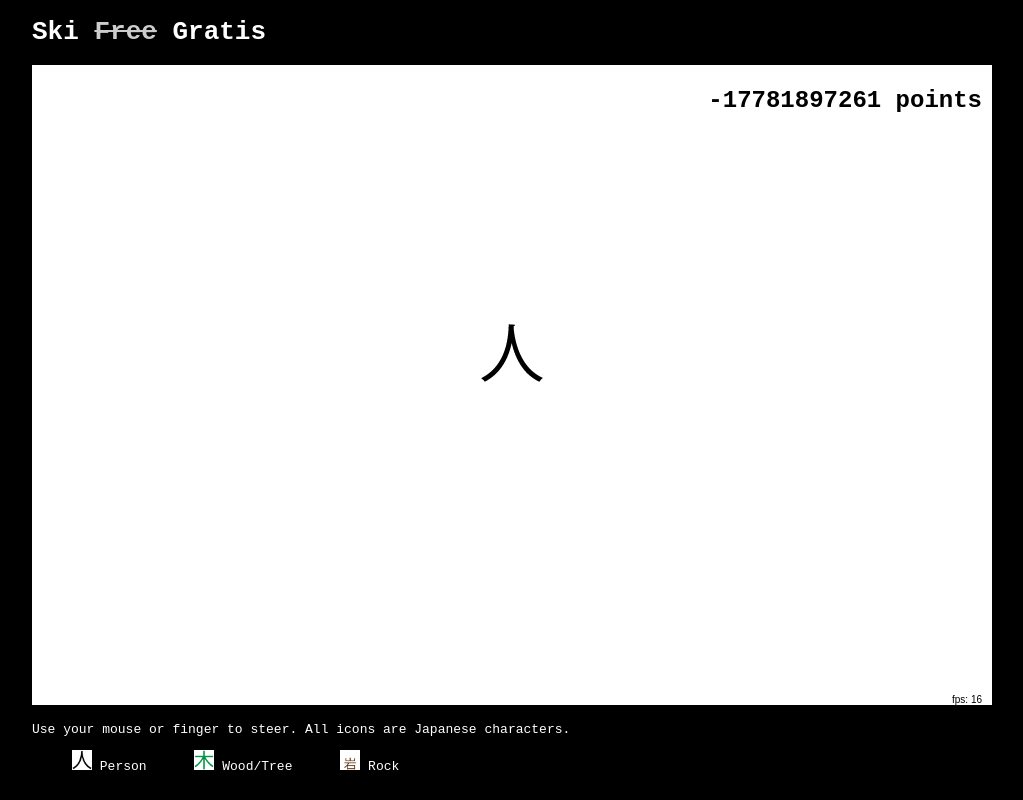
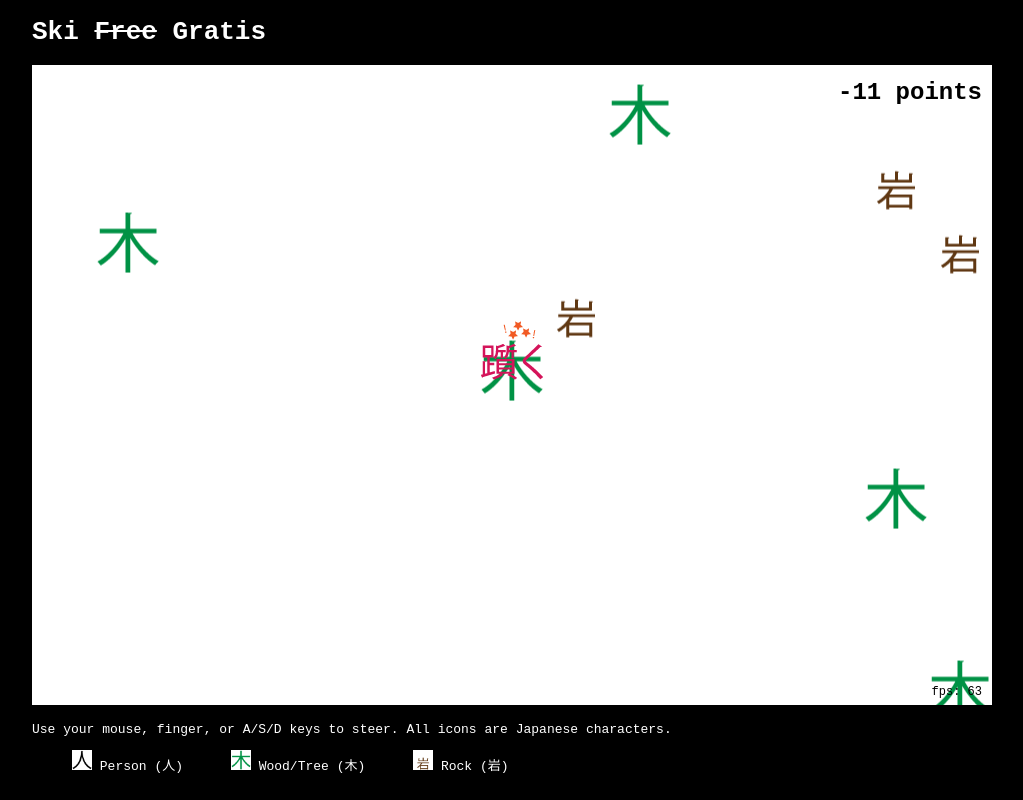
Before and after one commit to sugendran/ski-gratis, a website built with Vite: page index.html in a window 1280 px wide. Shown: the whole page, without its empty margins (128-1151 px from the left). Built offline with nearby package versions, Linux system fonts and the light colour scheme.

Commit message:
Rewrite game in TypeScript with zero dependencies
Replaced the CreateJS/TweenJS implementation with pure HTML5 Canvas
and requestAnimationFrame. Same gameplay, same kanji sprites, same
bear mechanic. Added Vite for dev/build tooling.

README now includes a tutorial explaining how scrolling games work:
grid wrapping, the illusion of movement, collision detection, and
the game loop.

Prompt: "I made this game 14 years ago. the libraries etc are all dead.
Do you think you can revive it? I'm fine if you rewrite this in typescript"
+ "can you add a tutorial in the readme"

Co-Authored-By: Claude Opus 4.6 (1M context) <noreply@anthropic.com>

```diff
--- a/index.html
+++ b/index.html
@@ -1,44 +1,25 @@
 <!DOCTYPE html>
 <html lang="en">
   <head>
-		<link rel="stylesheet" type="text/css" href="skifree.css" />
+    <meta charset="UTF-8" />
     <meta name="viewport" content="width=960, initial-scale=1" />
     <title>Ski Gratis - By Sugendran</title>
-		<!-- cdn script src="http://code.createjs.com/easeljs-0.4.1.min.js" -->
-		<script type="text/javascript" src="easeljs-1.0.0.min.js"></script>
-		<script type="text/javascript" src="tweenjs-1.0.0.min.js"></script>
-		<script type="text/javascript" src="skifree.js"></script>
-
+    <link rel="stylesheet" href="skifree.css" />
   </head>
   <body>
     <div id="canvas-container">
-			<h1>Ski <strike>Free</strike> Gratis</h1>
+      <h1>Ski <s>Free</s> Gratis</h1>
       <canvas id="canvas" width="960" height="640"></canvas>
-			<p> Use your mouse or finger to steer. All icons are Japanese characters.</p>
+      <p>Use your mouse, finger, or A/S/D keys to steer. All icons are Japanese characters.</p>
       <dl class="legend">
-				<dt><img src="images/person.png" /></dt>
-				<dd>Person</dd>
-				<dt><img src="images/tree.png" /></dt>
-				<dd>Wood/Tree</dd>
-				<dt><img src="images/rock.png" /></dt>
-				<dd>Rock</dd>
+        <dt><img src="person.png" alt="Person" /></dt>
+        <dd>Person (人)</dd>
+        <dt><img src="tree.png" alt="Tree" /></dt>
+        <dd>Wood/Tree (木)</dd>
+        <dt><img src="rock.png" alt="Rock" /></dt>
+        <dd>Rock (岩)</dd>
       </dl>
     </div>
-		<script type="text/javascript">
-			skigratis("canvas");
-		</script>
-		<script type="text/javascript">
-
-		  var _gaq = _gaq || [];
-		  _gaq.push(['_setAccount', 'UA-943980-6']);
-		  _gaq.push(['_trackPageview']);
-
-		  (function() {
-		    var ga = document.createElement('script'); ga.type = 'text/javascript'; ga.async = true;
-		    ga.src = ('https:' == document.location.protocol ? 'https://ssl' : 'http://www') + '.google-analytics.com/ga.js';
-		    var s = document.getElementsByTagName('script')[0]; s.parentNode.insertBefore(ga, s);
-		  })();
-
-		</script>
+    <script type="module" src="/src/main.ts"></script>
   </body>
 </html>
--- /dev/null
+++ b/src/game.ts
@@ -0,0 +1,319 @@
+const TILE = 64;
+const HALF_TILE = TILE / 2;
+const DIFFICULTY = 28;
+
+type Cell = { type: "tree" | "rock"; img: HTMLImageElement } | null;
+
+interface Images {
+  person: HTMLImageElement;
+  crash: HTMLImageElement;
+  tree: HTMLImageElement;
+  rock: HTMLImageElement;
+  bear: HTMLImageElement;
+}
+
+function loadImage(src: string): Promise<HTMLImageElement> {
+  return new Promise((resolve, reject) => {
+    const img = new Image();
+    img.onload = () => resolve(img);
+    img.onerror = reject;
+    img.src = src;
+  });
+}
+
+async function loadImages(): Promise<Images> {
+  const [person, crash, tree, rock, bear] = await Promise.all([
+    loadImage("person.png"),
+    loadImage("crash.png"),
+    loadImage("tree.png"),
+    loadImage("rock.png"),
+    loadImage("bear.png"),
+  ]);
+  return { person, crash, tree, rock, bear };
+}
+
+export async function startGame(canvas: HTMLCanvasElement) {
+  const ctx = canvas.getContext("2d")!;
+  const W = canvas.width;
+  const H = canvas.height;
+  const images = await loadImages();
+
+  const maxCols = Math.floor(W / TILE) + 16;
+  const maxRows = Math.floor(H / TILE) + 8;
+
+  let offsetX = 0;
+  let offsetY = 0;
+  let direction = 0;
+  let crashed = false;
+  let crashTimer = 0;
+  let score = 0;
+  let speedBoost = 0;
+  let bearUnleashed = false;
+  let bearX = -TILE;
+  let bearY = -TILE;
+  let gameOver = false;
+  let bearFrame = 0;
+  let bearFrameTimer = 0;
+
+  const speedY = TILE / 1000;
+  const speedX = (2 * TILE) / 1000;
+
+  // Build grid
+  const grid: Cell[][] = [];
+  for (let r = 0; r < maxRows; r++) {
+    const row: Cell[] = [];
+    for (let c = 0; c < maxCols; c++) {
+      const roll = Math.floor(Math.random() * DIFFICULTY);
+      if (roll === 1) row.push({ type: "tree", img: images.tree });
+      else if (roll === 2) row.push({ type: "rock", img: images.rock });
+      else row.push(null);
+    }
+    grid.push(row);
+  }
+
+  function shiftPush<T>(arr: T[]) {
+    arr.push(arr.shift()!);
+  }
+  function popUnshift<T>(arr: T[]) {
+    arr.unshift(arr.pop()!);
+  }
+
+  // Speed increases every second
+  const speedInterval = setInterval(() => {
+    speedBoost = Math.min(8, speedBoost + speedY * 0.5);
+  }, 1000);
+
+  // Skier position (fixed on screen)
+  const skierX = W / 2;
+  const skierY = H / 2;
+
+  // Input
+  let mouseDown = false;
+
+  canvas.addEventListener("mousedown", () => (mouseDown = true));
+  canvas.addEventListener("mouseup", () => (mouseDown = false));
+  canvas.addEventListener("mouseleave", () => (mouseDown = false));
+  canvas.addEventListener("mousemove", (e) => {
+    if (!mouseDown || crashed) return;
+    const rect = canvas.getBoundingClientRect();
+    const mx = Math.round((e.clientX - rect.left) / TILE);
+    const px = Math.round(skierX / TILE);
+    const delta = mx - px;
+    if (delta < 0 && direction > -1) direction = -1;
+    else if (delta > 0 && direction < 1) direction = 1;
+    else if (delta === 0 && direction !== 0) direction = 0;
+  });
+
+  canvas.addEventListener("touchstart", (e) => {
+    e.preventDefault();
+    mouseDown = true;
+  });
+  canvas.addEventListener("touchend", () => (mouseDown = false));
+  canvas.addEventListener("touchmove", (e) => {
+    e.preventDefault();
+    if (crashed) return;
+    const touch = e.touches[0];
+    const rect = canvas.getBoundingClientRect();
+    const mx = Math.round((touch.clientX - rect.left) / TILE);
+    const px = Math.round(skierX / TILE);
+    const delta = mx - px;
+    if (delta < 0 && direction > -1) direction = -1;
+    else if (delta > 0 && direction < 1) direction = 1;
+    else if (delta === 0 && direction !== 0) direction = 0;
+  });
+
+  window.addEventListener("keypress", (e) => {
+    if (crashed) return;
+    if (e.key === "a" || e.key === "ArrowLeft") direction = -1;
+    else if (e.key === "s" || e.key === "ArrowDown") direction = 0;
+    else if (e.key === "d" || e.key === "ArrowRight") direction = 1;
+  });
+
+  window.addEventListener("keydown", (e) => {
+    if (crashed) return;
+    if (e.key === "ArrowLeft") direction = -1;
+    else if (e.key === "ArrowDown") direction = 0;
+    else if (e.key === "ArrowRight") direction = 1;
+  });
+
+  function cellScreenPos(row: number, col: number): [number, number] {
+    return [offsetX + col * TILE, offsetY + row * TILE + maxRows];
+  }
+
+  function checkCollision(): boolean {
+    for (let r = 0; r < maxRows; r++) {
+      for (let c = 0; c < maxCols; c++) {
+        if (!grid[r][c]) continue;
+        const [cx, cy] = cellScreenPos(r, c);
+        const objCenterX = cx + HALF_TILE;
+        const objBottomY = cy + TILE;
+        if (
+          Math.abs(skierX - objCenterX) < HALF_TILE * 0.6 &&
+          Math.abs(skierY - objBottomY) < HALF_TILE * 0.6
+        ) {
+          return true;
+        }
+      }
+    }
+    return false;
+  }
+
+  let lastTime = 0;
+  let crashAlpha = 0;
+  let skierAlpha = 1;
+
+  function tick(time: number) {
+    if (gameOver) {
+      drawGameOver();
+      return;
+    }
+
+    const delta = lastTime ? Math.min(time - lastTime, 50) : 16;
+    lastTime = time;
+
+    // Update offsets
+    if (!crashed) {
+      offsetY -= (speedY + speedBoost) * delta;
+      offsetX -= direction * speedX * delta;
+      score += delta / 100;
+    }
+
+    // Crash animation
+    if (crashed) {
+      crashTimer -= delta;
+      if (crashTimer <= 0) {
+        crashed = false;
+        skierAlpha = 1;
+        crashAlpha = 0;
+      } else if (crashTimer > 2000) {
+        skierAlpha = Math.max(0, skierAlpha - delta / 200);
+        crashAlpha = Math.min(1, crashAlpha + delta / 200);
+      } else if (crashTimer < 300) {
+        crashAlpha = Math.max(0, crashAlpha - delta / 200);
+        skierAlpha = Math.min(1, skierAlpha + delta / 200);
+      }
+    }
+
+    // Grid wrapping
+    if (offsetY < -TILE) {
+      shiftPush(grid);
+      offsetY += TILE;
+    }
+    if (offsetX < -TILE) {
+      grid.forEach(shiftPush);
+      offsetX += TILE;
+    } else if (offsetX > TILE) {
+      grid.forEach(popUnshift);
+      offsetX -= TILE;
+    }
+
+    // Collision
+    if (!crashed && checkCollision()) {
+      crashed = true;
+      crashTimer = 2300;
+      speedBoost = 0;
+      score -= 50;
+      skierAlpha = 1;
+      crashAlpha = 0;
+    }
+
+    // Bear
+    if (score > 1000 && !bearUnleashed) {
+      bearUnleashed = true;
+      bearX = -TILE;
+      bearY = -TILE;
+    }
+    if (bearUnleashed && !gameOver) {
+      const dx = skierX - bearX;
+      const dy = skierY - bearY;
+      const dist = Math.sqrt(dx * dx + dy * dy);
+      if (dist < 20) {
+        gameOver = true;
+      } else {
+        const speed = 0.003 * delta;
+        bearX += dx * speed;
+        bearY += dy * speed;
+      }
+      bearFrameTimer += delta;
+      if (bearFrameTimer > 100) {
+        bearFrame = (bearFrame + 1) % 4;
+        bearFrameTimer = 0;
+      }
+    }
+
+    draw();
+    requestAnimationFrame(tick);
+  }
+
+  function draw() {
+    ctx.clearRect(0, 0, W, H);
+    ctx.fillStyle = "white";
+    ctx.fillRect(0, 0, W, H);
+
+    // Draw grid objects
+    for (let r = 0; r < maxRows; r++) {
+      for (let c = 0; c < maxCols; c++) {
+        const cell = grid[r][c];
+        if (!cell) continue;
+        const [x, y] = cellScreenPos(r, c);
+        if (x > -TILE && x < W + TILE && y > -TILE && y < H + TILE) {
+          ctx.drawImage(cell.img, x, y, TILE, TILE);
+        }
+      }
+    }
+
+    // Draw skier
+    if (skierAlpha > 0) {
+      ctx.save();
+      ctx.globalAlpha = skierAlpha;
+      ctx.translate(skierX, skierY);
+      const skewAmount = -0.3 * direction;
+      ctx.transform(1, 0, skewAmount, 1, 0, 0);
+      ctx.drawImage(images.person, -HALF_TILE, -TILE, TILE, TILE);
+      ctx.restore();
+    }
+
+    // Draw crash
+    if (crashAlpha > 0) {
+      ctx.save();
+      ctx.globalAlpha = crashAlpha;
+      ctx.drawImage(images.crash, skierX - HALF_TILE, skierY - TILE, TILE, TILE);
+      ctx.restore();
+    }
+
+    // Draw bear
+    if (bearUnleashed) {
+      ctx.drawImage(
+        images.bear,
+        bearFrame * 64, 0, 64, 64,
+        bearX - HALF_TILE, bearY - TILE, TILE, TILE
+      );
+    }
+
+    // Score
+    ctx.fillStyle = "black";
+    ctx.font = "bold 24px monospace";
+    ctx.textAlign = "right";
+    ctx.fillText(`${Math.floor(score)} points`, W - 10, 34);
+
+    // FPS (optional, keeping it like the original)
+    ctx.font = "12px monospace";
+    ctx.fillText(`fps: ${Math.round(1000 / (lastTime ? performance.now() - lastTime + 16 : 16))}`, W - 10, H - 10);
+  }
+
+  function drawGameOver() {
+    draw();
+    ctx.fillStyle = "rgba(0, 0, 0, 0.5)";
+    ctx.fillRect(0, 0, W, H);
+    ctx.fillStyle = "white";
+    ctx.font = "bold 48px monospace";
+    ctx.textAlign = "center";
+    ctx.fillText("GAME OVER", W / 2, H / 2 - 20);
+    ctx.font = "24px monospace";
+    ctx.fillText(`Score: ${Math.floor(score)}`, W / 2, H / 2 + 30);
+  }
+
+  requestAnimationFrame(tick);
+
+  return () => clearInterval(speedInterval);
+}
--- /dev/null
+++ b/src/main.ts
@@ -0,0 +1,4 @@
+import { startGame } from "./game";
+
+const canvas = document.getElementById("canvas") as HTMLCanvasElement;
+startGame(canvas);
--- /dev/null
+++ b/vite.config.ts
@@ -0,0 +1,9 @@
+import { defineConfig } from "vite";
+
+export default defineConfig({
+  root: ".",
+  publicDir: "images",
+  build: {
+    outDir: "dist",
+  },
+});
```
Also changed, not shown: package.json (added, +25 -0 lines), tsconfig.json (added, +13 -0 lines), README.md, 2 other files. Lines whose indentation alone changed are shown as unchanged.
